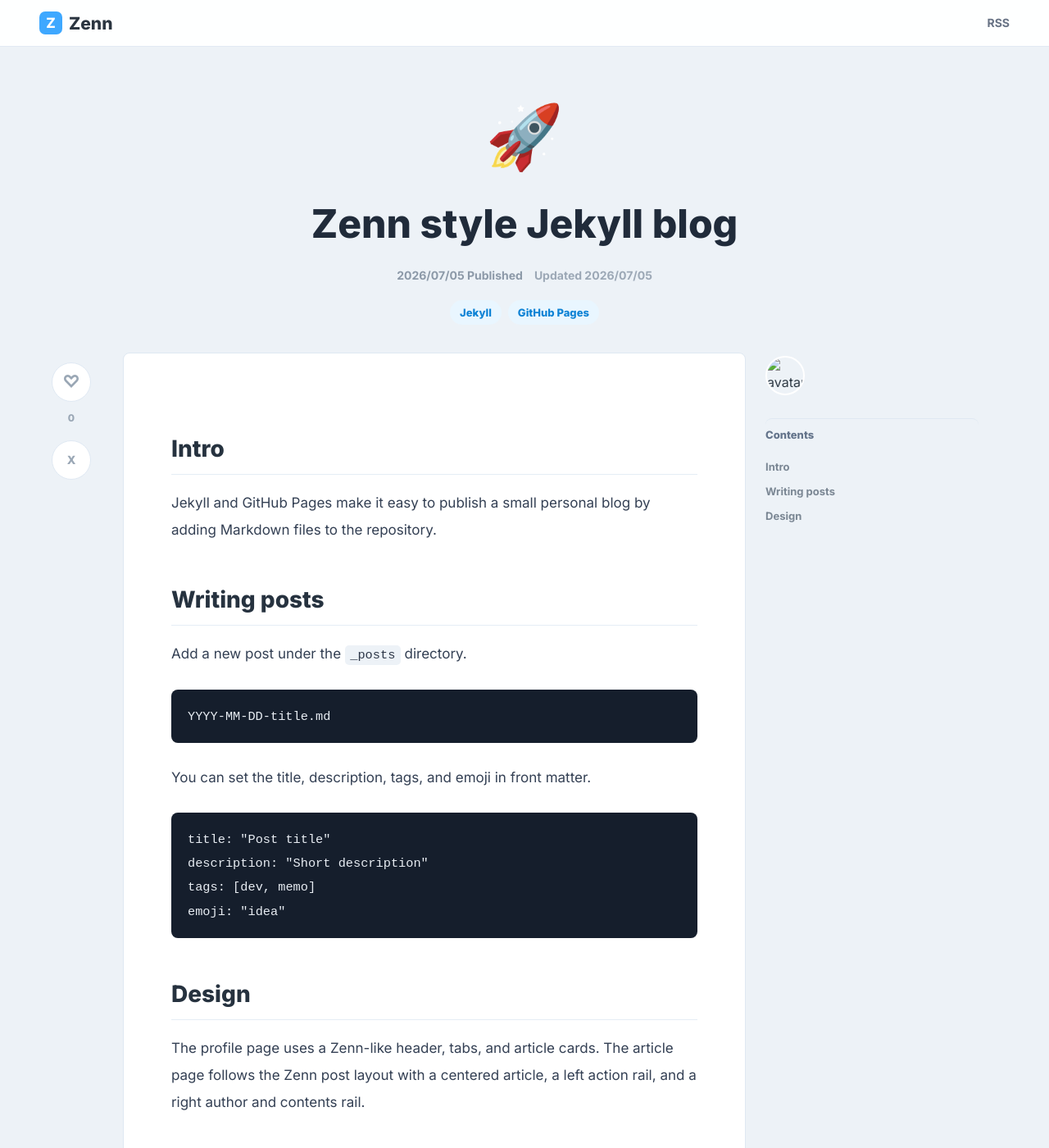
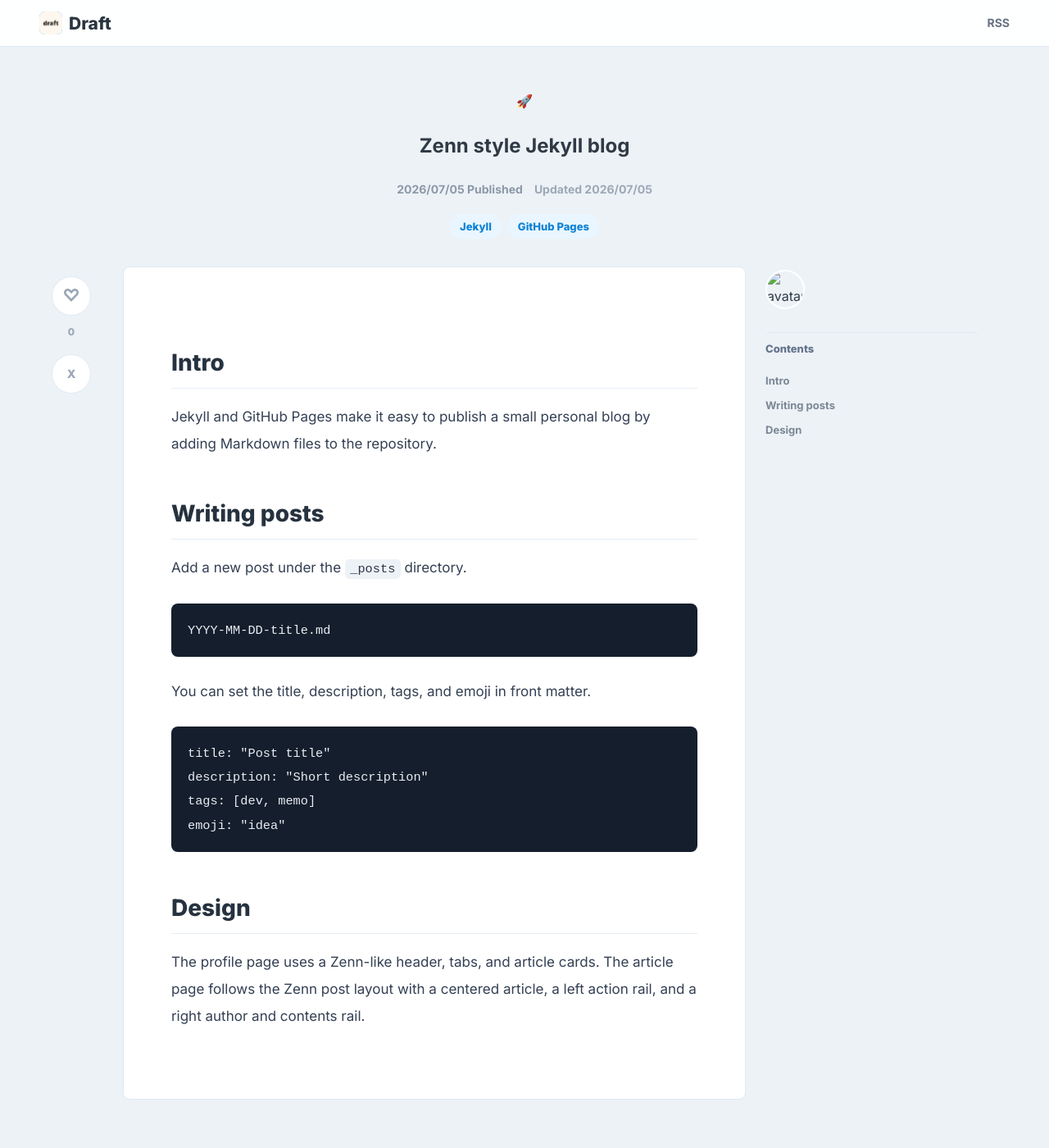
Before and after one commit to touyamakou/touyamakou.github.io, a Jekyll site: the page built from _posts/2026-07-05-welcome.md, in a window 1280 px wide and 1400 px high. Shown: the whole window at 82% size. Built offline with Jekyll 4.4.1, drawn with Linux system fonts in a browser that asks for light colours.

Commit message:
Clean up unused site files

```diff
--- a/_config.yml
+++ b/_config.yml
@@ -7,19 +7,15 @@ baseurl: ""
 permalink: /posts/:title/
 
 brand:
-  title: "Zenn"
-  icon_text: "Z"
-  icon_image: ""
+  title: "Draft"
+  icon_text: "T"
+  icon_image: "/assets/images/logo.png"
   url: "/"
 
 profile:
   name: "touyama"
-  handle: "@touyama"
   bio: "\u30B2\u30FC\u30E0\u30D7\u30ED\u30B0\u30E9\u30DE\u30FC"
   avatar: "https://static.zenn.studio/user-upload/avatar/2e5899f7fb.jpeg"
-  location: ""
-  links:
-    rss: "/feed.xml"
 
 defaults:
   - scope:
--- a/_layouts/page.html
+++ b/_layouts/page.html
@@ -2,7 +2,7 @@
 layout: default
 ---
 <section class="page-shell">
-  <div class="article-container page-card">
+  <div class="article-container">
     <header class="article-header simple">
       <h1>{{ page.title }}</h1>
     </header>
--- a/assets/css/main.css
+++ b/assets/css/main.css
@@ -134,25 +134,6 @@ img { display: block; max-width: 100%; }
   color: #566272;
   font-size: 15px;
 }
-.rss-chip {
-  display: inline-flex;
-  align-items: center;
-  justify-content: center;
-  min-width: 44px;
-  height: 34px;
-  padding: 0 11px;
-  border: 1px solid var(--line);
-  border-radius: 999px;
-  background: #fff;
-  color: #8a97a8;
-  font-size: 12px;
-  font-weight: 800;
-}
-.rss-chip:hover {
-  border-color: var(--primary);
-  color: var(--primary);
-}
-
 .tabs-container { margin-top: 2px; }
 .tabs {
   overflow: visible;
@@ -275,38 +256,6 @@ img { display: block; max-width: 100%; }
 }
 .empty-state p { margin: 0; }
 
-.profile-card {
-  display: grid;
-  justify-items: center;
-  gap: 12px;
-  padding: 22px;
-  border: 1px solid var(--line);
-  border-radius: var(--radius);
-  background: #fff;
-  text-align: center;
-}
-.profile-card.compact {
-  position: sticky;
-  top: 78px;
-}
-.avatar {
-  width: 76px;
-  height: 76px;
-  border-radius: 50%;
-  object-fit: cover;
-}
-.profile-info h2 {
-  margin: 0;
-  font-size: 18px;
-  line-height: 1.35;
-}
-.profile-info .bio {
-  margin: 4px 0 0;
-  color: #718096;
-  font-size: 13px;
-}
-
-.post-shell,
 .page-shell {
   padding: 32px 0 72px;
 }
@@ -321,16 +270,6 @@ img { display: block; max-width: 100%; }
   text-align: center;
 }
 .article-header.simple { text-align: left; }
-.article-emoji {
-  display: grid;
-  width: 92px;
-  height: 92px;
-  margin: 0 auto 18px;
-  place-items: center;
-  border-radius: var(--radius);
-  background: #f1f8ff;
-  font-size: 52px;
-}
 .article-header h1 {
   margin: 0;
   color: #202a36;
@@ -338,21 +277,6 @@ img { display: block; max-width: 100%; }
   font-weight: 800;
   line-height: 1.35;
   letter-spacing: 0;
-}
-.article-header p {
-  max-width: 640px;
-  margin: 14px auto 0;
-  color: #718096;
-  font-size: 16px;
-}
-.article-meta {
-  display: flex;
-  justify-content: center;
-  gap: 10px;
-  margin-top: 18px;
-  color: #9aa7b5;
-  font-size: 13px;
-  font-weight: 700;
 }
 .article-body {
   padding: 16px 54px 56px;
@@ -485,8 +409,7 @@ img { display: block; max-width: 100%; }
   .post-card-link { min-height: auto; }
   .article-header { padding: 34px 24px 20px; }
   .article-body { padding: 12px 24px 42px; font-size: 16px; }
-  .article-emoji { width: 76px; height: 76px; font-size: 42px; }
-  .footer-inner { flex-direction: column; justify-content: center; }
+    .footer-inner { flex-direction: column; justify-content: center; }
 }
 /* Zenn-like article page */
 .zenn-article {
@@ -503,18 +426,7 @@ img { display: block; max-width: 100%; }
   margin: 0 auto;
   text-align: center;
 }
-.zenn-article-header .article-emoji {
-  display: grid;
-  width: 112px;
-  height: 112px;
-  margin: 0 auto 20px;
-  place-items: center;
-  border-radius: 22px;
-  background: transparent;
-  font-size: 76px;
-  line-height: 1;
-}
-.zenn-article-header h1 {
+.zenn-article-header .zenn-article-header h1 {
   margin: 0;
   color: #202b3a;
   font-size: clamp(32px, 5.4vw, 48px);
@@ -784,13 +696,7 @@ img { display: block; max-width: 100%; }
   .zenn-article-header {
     padding: 34px 0 24px;
   }
-  .zenn-article-header .article-emoji {
-    width: 84px;
-    height: 84px;
-    margin-bottom: 14px;
-    font-size: 54px;
-  }
-  .zenn-article-header h1 {
+  .zenn-article-header   .zenn-article-header h1 {
     font-size: 30px;
   }
   .article-layout {
```
Also changed, not shown: _includes/profile-card.html (deleted, +0 -8 lines), about.md (deleted, +0 -9 lines), README.md, assets/images/avatar.svg (deleted), assets/images/logo.png (added).
